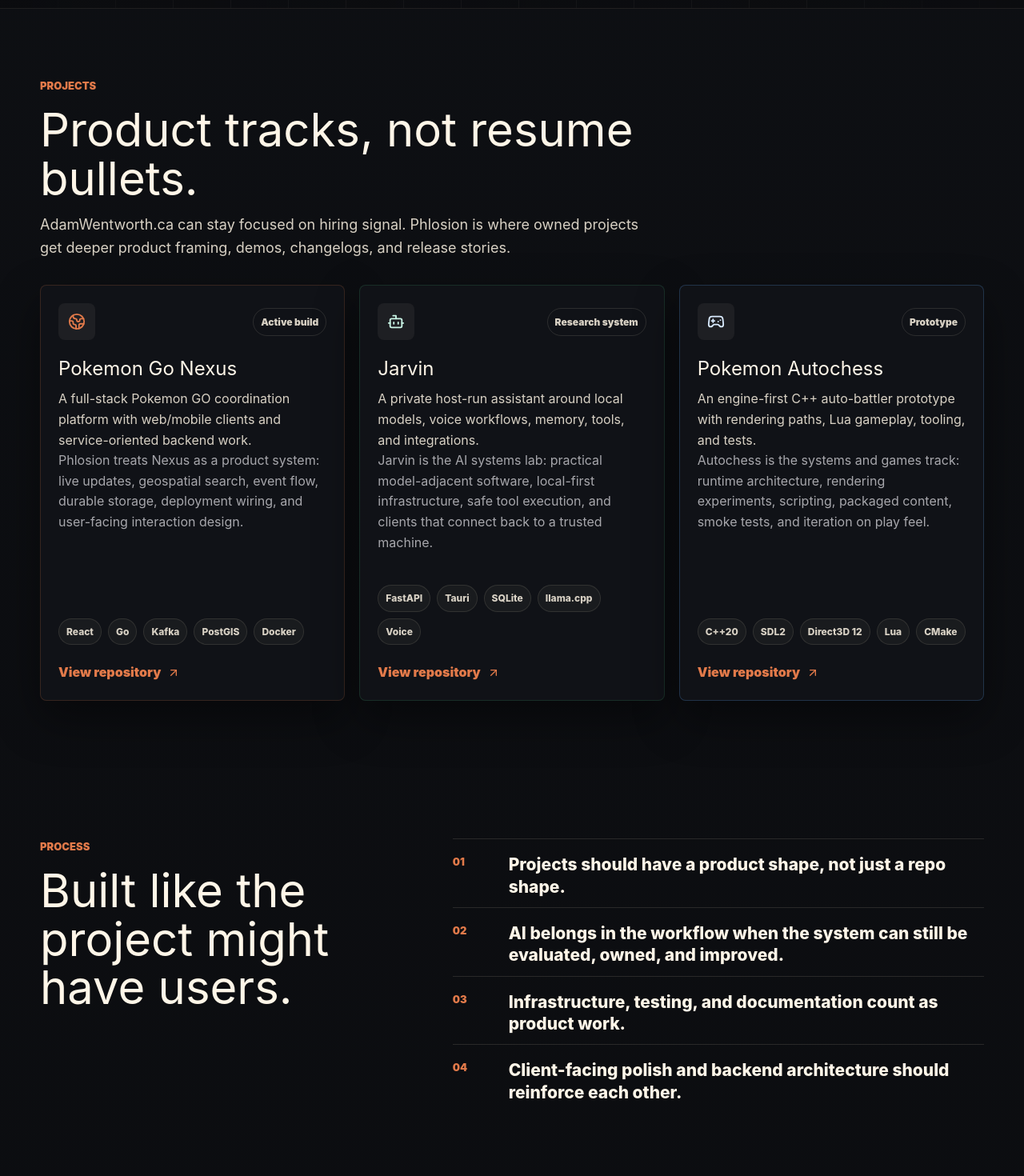
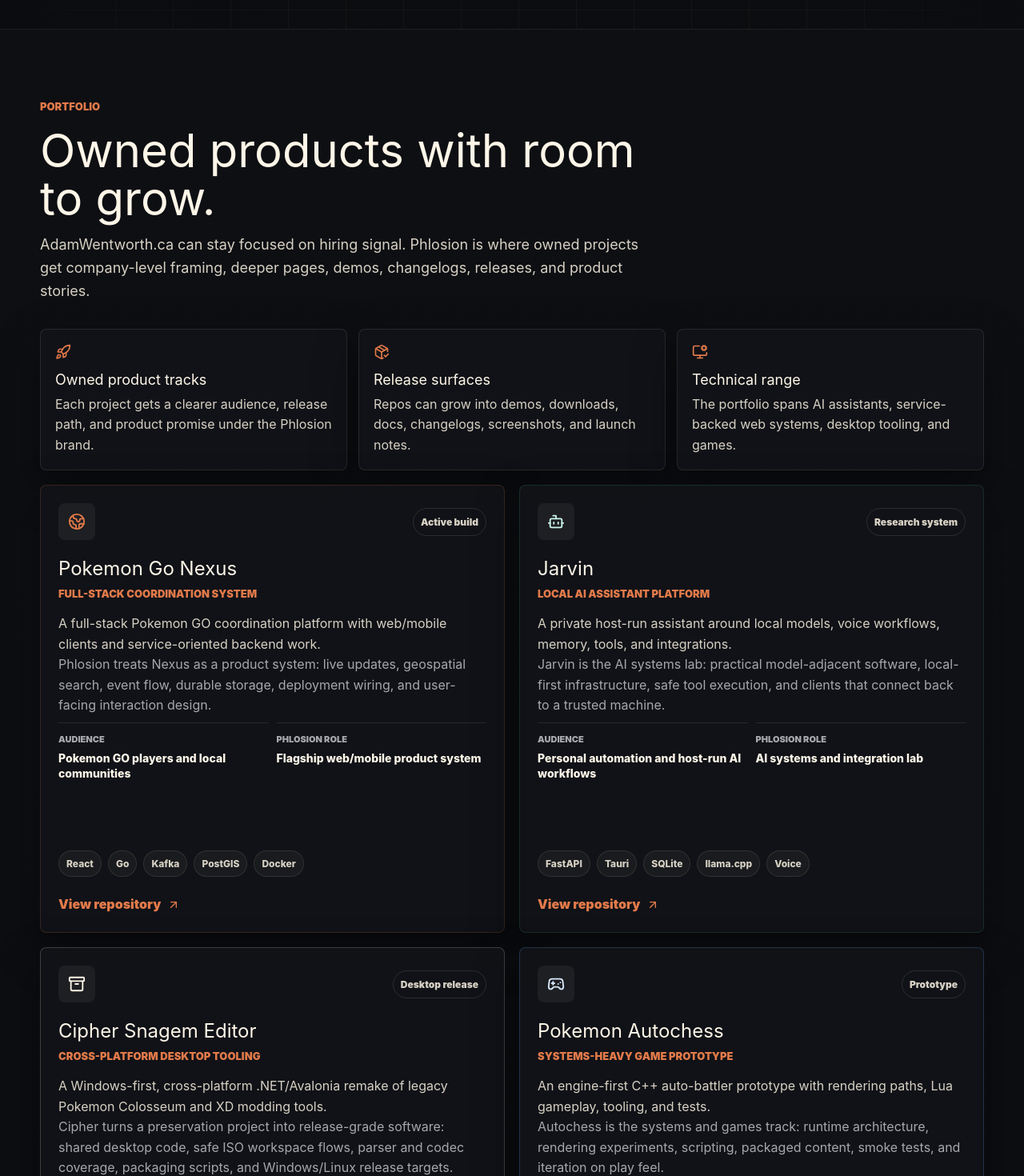
Before and after one commit to AdamWentworth/Phlosion, a Next.js app: page / in a window 1280 px wide. Shown: the part 780-2250 px from the top of the page at 80% size. Built offline with nearby package versions, Linux system fonts and the light colour scheme.

Commit message:
Expand Phlosion product portfolio

```diff
--- a/src/app/globals.css
+++ b/src/app/globals.css
@@ -430,11 +430,12 @@ h3 {
 
 .project-grid {
   display: grid;
-  grid-template-columns: repeat(3, minmax(0, 1fr));
+  grid-template-columns: repeat(2, minmax(0, 1fr));
   gap: 18px;
 }
 
 .project-card,
+.portfolio-panel article,
 .identity-panel {
   border: 1px solid rgba(244, 234, 209, 0.1);
   border-radius: 8px;
@@ -444,7 +445,7 @@ h3 {
 
 .project-card {
   display: flex;
-  min-height: 520px;
+  min-height: 560px;
   flex-direction: column;
   padding: 22px;
 }
@@ -459,6 +460,36 @@ h3 {
 
 .project-card-blue {
   border-color: rgba(92, 170, 255, 0.22);
+}
+
+.project-card-cream {
+  border-color: rgba(244, 234, 209, 0.2);
+}
+
+.portfolio-panel {
+  display: grid;
+  grid-template-columns: repeat(3, minmax(0, 1fr));
+  gap: 14px;
+  margin-bottom: 18px;
+}
+
+.portfolio-panel article {
+  padding: 18px;
+}
+
+.portfolio-panel svg {
+  color: var(--accent);
+  margin-bottom: 16px;
+}
+
+.portfolio-panel h3 {
+  margin-bottom: 8px;
+  font-size: 18px;
+}
+
+.portfolio-panel p {
+  margin: 0;
+  color: var(--text-secondary);
 }
 
 .project-card-header {
@@ -488,6 +519,10 @@ h3 {
   color: #d9ebff;
 }
 
+.project-card-cream .project-icon {
+  color: var(--highlight);
+}
+
 .project-status {
   border: 1px solid rgba(244, 234, 209, 0.12);
   border-radius: 999px;
@@ -501,8 +536,43 @@ h3 {
   color: var(--text-secondary);
 }
 
+.project-track {
+  margin: -4px 0 14px;
+  color: var(--accent) !important;
+  font-size: 13px;
+  font-weight: 900;
+  text-transform: uppercase;
+}
+
 .project-detail {
   color: var(--text-muted) !important;
+}
+
+.project-meta {
+  display: grid;
+  grid-template-columns: repeat(2, minmax(0, 1fr));
+  gap: 10px;
+  margin: 8px 0 20px;
+}
+
+.project-meta div {
+  border-top: 1px solid rgba(244, 234, 209, 0.1);
+  padding-top: 12px;
+}
+
+.project-meta dt {
+  color: var(--text-muted);
+  font-size: 11px;
+  font-weight: 900;
+  text-transform: uppercase;
+}
+
+.project-meta dd {
+  margin: 5px 0 0;
+  color: var(--highlight);
+  font-size: 14px;
+  font-weight: 800;
+  line-height: 1.35;
 }
 
 .tag-list {
@@ -636,6 +706,7 @@ h3 {
     display: none;
   }
 
+  .portfolio-panel,
   .project-grid,
   .identity-grid {
     grid-template-columns: 1fr;
@@ -694,6 +765,10 @@ h3 {
     grid-template-columns: 1fr;
   }
 
+  .project-meta {
+    grid-template-columns: 1fr;
+  }
+
   .scene-panel-primary {
     top: 170px;
     right: -120px;
--- a/src/app/page.tsx
+++ b/src/app/page.tsx
@@ -4,7 +4,10 @@ import {
   CheckCircle2,
   Code2,
   Layers3,
+  MonitorCog,
+  PackageCheck,
   Radio,
+  Rocket,
   ShieldCheck,
   Sparkles,
   Terminal,
@@ -12,16 +15,34 @@ import {
 import { operatingPrinciples, projects } from '@/lib/projects';
 
 const navItems = [
-  { href: '#projects', label: 'Projects' },
+  { href: '#projects', label: 'Portfolio' },
   { href: '#process', label: 'Process' },
   { href: '#identity', label: 'Identity' },
   { href: '#contact', label: 'Contact' },
 ];
 
 const labSignals = [
-  { label: 'Product systems', value: '03', icon: Boxes },
-  { label: 'Build tracks', value: 'AI / Web / Games', icon: Layers3 },
-  { label: 'Release mode', value: 'Iterative', icon: Radio },
+  { label: 'Owned tracks', value: '04', icon: Boxes },
+  { label: 'Domains', value: 'AI / Web / Tools / Games', icon: Layers3 },
+  { label: 'Release mode', value: 'Open-source + product-led', icon: Radio },
+];
+
+const companySignals = [
+  {
+    label: 'Owned product tracks',
+    detail: 'Each project gets a clearer audience, release path, and product promise under the Phlosion brand.',
+    icon: Rocket,
+  },
+  {
+    label: 'Release surfaces',
+    detail: 'Repos can grow into demos, downloads, docs, changelogs, screenshots, and launch notes.',
+    icon: PackageCheck,
+  },
+  {
+    label: 'Technical range',
+    detail: 'The portfolio spans AI assistants, service-backed web systems, desktop tooling, and games.',
+    icon: MonitorCog,
+  },
 ];
 
 export default function Home() {
@@ -80,8 +101,8 @@ export default function Home() {
           <p className="eyebrow">Software product lab</p>
           <h1 id="hero-title">Phlosion</h1>
           <p className="hero-lede">
-            A branded home for ambitious software experiments that are being shaped into useful products, demos, and
-            production-ready systems.
+            An independent software product company shaping ambitious experiments into useful tools, product lines,
+            demos, and production-ready systems.
           </p>
           <div className="hero-actions" aria-label="Primary actions">
             <a className="button button-primary" href="#projects">
@@ -117,12 +138,24 @@ export default function Home() {
 
       <section id="projects" className="section-wrap project-section" aria-labelledby="projects-title">
         <div className="section-heading">
-          <p className="eyebrow">Projects</p>
-          <h2 id="projects-title">Product tracks, not resume bullets.</h2>
+          <p className="eyebrow">Portfolio</p>
+          <h2 id="projects-title">Owned products with room to grow.</h2>
           <p>
-            AdamWentworth.ca can stay focused on hiring signal. Phlosion is where owned projects get deeper product
-            framing, demos, changelogs, and release stories.
+            AdamWentworth.ca can stay focused on hiring signal. Phlosion is where owned projects get company-level
+            framing, deeper pages, demos, changelogs, releases, and product stories.
           </p>
+        </div>
+        <div className="portfolio-panel" aria-label="Company portfolio positioning">
+          {companySignals.map((signal) => {
+            const Icon = signal.icon;
+            return (
+              <article key={signal.label}>
+                <Icon size={20} aria-hidden="true" />
+                <h3>{signal.label}</h3>
+                <p>{signal.detail}</p>
+              </article>
+            );
+          })}
         </div>
         <div className="project-grid">
           {projects.map((project) => {
@@ -136,8 +169,19 @@ export default function Home() {
                   <span className="project-status">{project.status}</span>
                 </div>
                 <h3>{project.name}</h3>
+                <p className="project-track">{project.track}</p>
                 <p>{project.summary}</p>
                 <p className="project-detail">{project.details}</p>
+                <dl className="project-meta" aria-label={`${project.name} product context`}>
+                  <div>
+                    <dt>Audience</dt>
+                    <dd>{project.audience}</dd>
+                  </div>
+                  <div>
+                    <dt>Phlosion role</dt>
+                    <dd>{project.companyRole}</dd>
+                  </div>
+                </dl>
                 <ul className="tag-list" aria-label={`${project.name} technology tags`}>
                   {project.tags.map((tag) => (
                     <li key={tag}>{tag}</li>
--- a/src/lib/projects.ts
+++ b/src/lib/projects.ts
@@ -1,20 +1,26 @@
-import { Bot, Gamepad2, Globe2, type LucideIcon } from 'lucide-react';
+import { Archive, Bot, Gamepad2, Globe2, type LucideIcon } from 'lucide-react';
 
 export type Project = {
   name: string;
-  status: 'Active build' | 'Prototype' | 'Research system';
+  status: 'Active build' | 'Prototype' | 'Research system' | 'Desktop release';
+  track: string;
+  audience: string;
+  companyRole: string;
   summary: string;
   details: string;
   tags: string[];
   href: string;
   icon: LucideIcon;
-  accent: 'orange' | 'green' | 'blue';
+  accent: 'orange' | 'green' | 'blue' | 'cream';
 };
 
 export const projects: Project[] = [
   {
     name: 'Pokemon Go Nexus',
     status: 'Active build',
+    track: 'Full-stack coordination system',
+    audience: 'Pokemon GO players and local communities',
+    companyRole: 'Flagship web/mobile product system',
     summary: 'A full-stack Pokemon GO coordination platform with web/mobile clients and service-oriented backend work.',
     details:
       'Phlosion treats Nexus as a product system: live updates, geospatial search, event flow, durable storage, deployment wiring, and user-facing interaction design.',
@@ -26,6 +32,9 @@ export const projects: Project[] = [
   {
     name: 'Jarvin',
     status: 'Research system',
+    track: 'Local AI assistant platform',
+    audience: 'Personal automation and host-run AI workflows',
+    companyRole: 'AI systems and integration lab',
     summary: 'A private host-run assistant around local models, voice workflows, memory, tools, and integrations.',
     details:
       'Jarvin is the AI systems lab: practical model-adjacent software, local-first infrastructure, safe tool execution, and clients that connect back to a trusted machine.',
@@ -35,8 +44,25 @@ export const projects: Project[] = [
     accent: 'green',
   },
   {
+    name: 'Cipher Snagem Editor',
+    status: 'Desktop release',
+    track: 'Cross-platform desktop tooling',
+    audience: 'Pokemon Colosseum and XD modding communities',
+    companyRole: 'Preservation-grade desktop product line',
+    summary: 'A Windows-first, cross-platform .NET/Avalonia remake of legacy Pokemon Colosseum and XD modding tools.',
+    details:
+      'Cipher turns a preservation project into release-grade software: shared desktop code, safe ISO workspace flows, parser and codec coverage, packaging scripts, and Windows/Linux release targets.',
+    tags: ['.NET 10', 'Avalonia', 'C#', 'GameCube ISO', 'Binary formats', 'Windows/Linux'],
+    href: 'https://github.com/AdamWentworth/CipherSnagemEditor',
+    icon: Archive,
+    accent: 'cream',
+  },
+  {
     name: 'Pokemon Autochess',
     status: 'Prototype',
+    track: 'Systems-heavy game prototype',
+    audience: 'Strategy game experiments and engine work',
+    companyRole: 'Games and runtime architecture track',
     summary: 'An engine-first C++ auto-battler prototype with rendering paths, Lua gameplay, tooling, and tests.',
     details:
       'Autochess is the systems and games track: runtime architecture, rendering experiments, scripting, packaged content, smoke tests, and iteration on play feel.',
```
Also changed, not shown: 1 other file (tests, documents, lock files or other folders).
